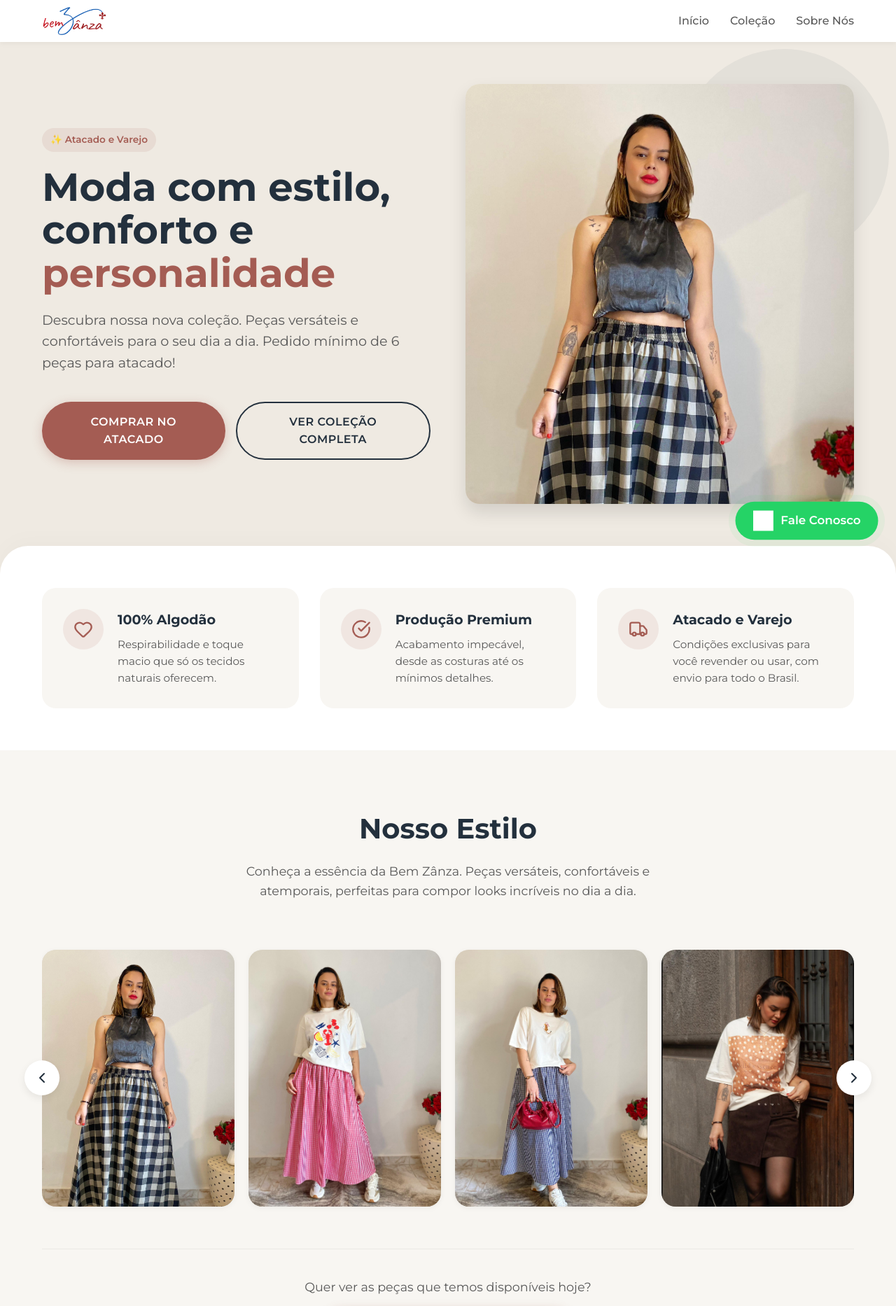
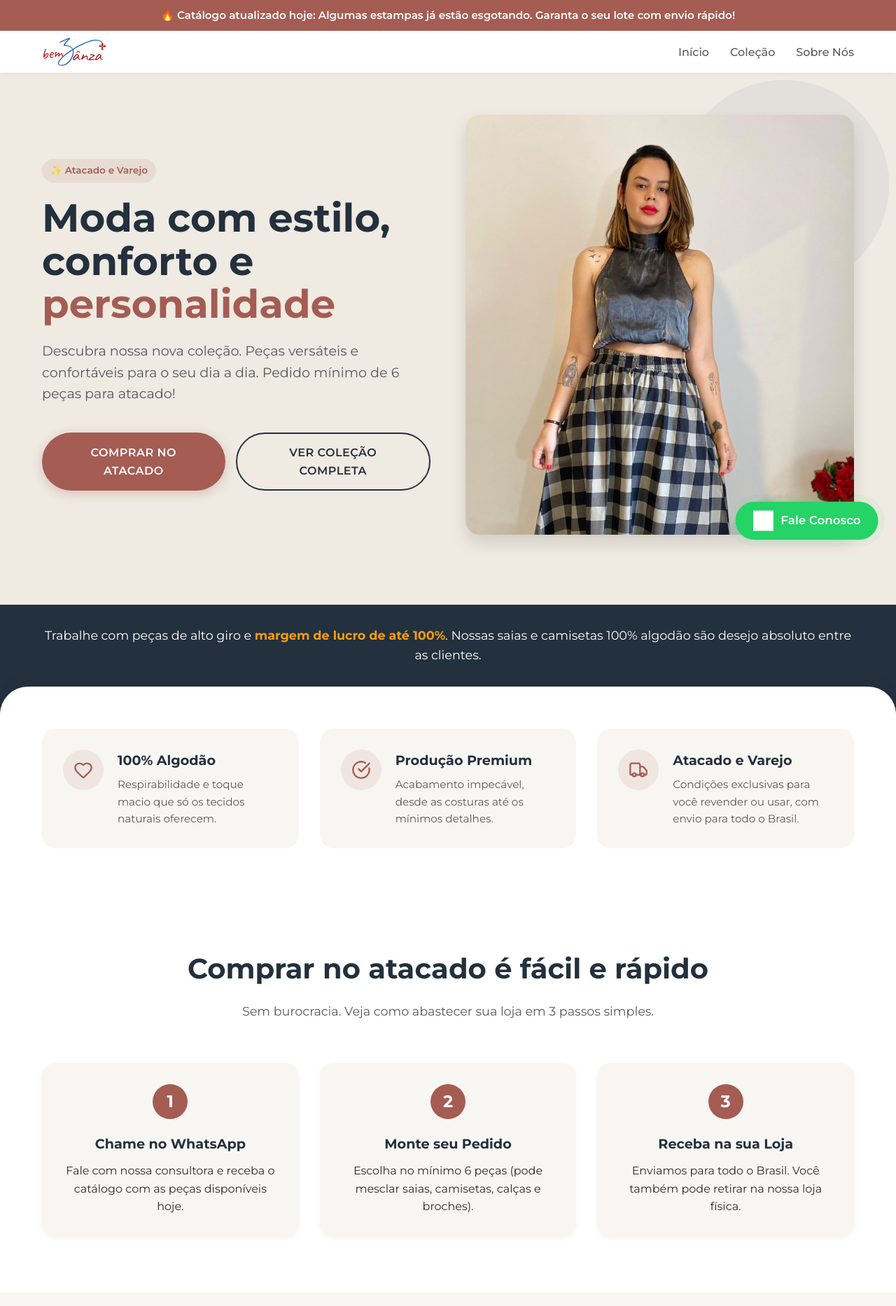
Before and after one commit to RenegedKrl/bem-zanza-lp, a React (Vite) app: page / in a window 1280 px wide. Shown: the top 1866 px of the page at 70% size. Built offline with nearby package versions, Linux system fonts and the light colour scheme; grey boxes are pictures that could not be loaded.

Commit message:
feat: add B2B conversion sections and fix styling issues

```diff
--- a/src/App.css
+++ b/src/App.css
@@ -492,6 +492,129 @@
   font-size: 1rem;
 }
 
+/* Top Banner */
+.top-banner {
+  background-color: var(--primary-red);
+  color: var(--white);
+  text-align: center;
+  padding: 10px;
+  font-size: 0.95rem;
+  font-weight: 600;
+  z-index: 100;
+  position: relative;
+}
+
+/* Profit Banner */
+.profit-banner {
+  background-color: var(--primary-blue);
+  color: var(--white);
+  text-align: center;
+  padding: 30px 0 70px;
+  font-size: 1.1rem;
+}
+.profit-banner strong {
+  color: #f59e0b; /* highlight gold */
+}
+
+/* Steps Section */
+.steps-section {
+  padding: 80px 0;
+  background-color: var(--white);
+}
+.steps-grid {
+  display: grid;
+  grid-template-columns: repeat(3, 1fr);
+  gap: 30px;
+}
+.step-card {
+  text-align: center;
+  padding: 30px;
+  background-color: var(--bg-color);
+  border-radius: 20px;
+  box-shadow: var(--shadow-sm);
+}
+.step-number {
+  width: 50px;
+  height: 50px;
+  background-color: var(--primary-red);
+  color: var(--white);
+  font-size: 1.5rem;
+  font-weight: bold;
+  display: flex;
+  align-items: center;
+  justify-content: center;
+  border-radius: 50%;
+  margin: 0 auto 20px;
+}
+.step-card h3 {
+  color: var(--primary-blue);
+  margin-bottom: 10px;
+  font-size: 1.2rem;
+}
+
+/* Testimonials */
+.testimonials-section {
+  padding: 80px 0;
+  background-color: var(--bg-color);
+}
+.testimonial-card {
+  background-color: var(--primary-blue);
+  color: var(--white);
+  padding: 30px;
+  border-radius: 12px;
+  display: flex;
+  flex-direction: column;
+  scroll-snap-align: start;
+  flex: 0 0 calc(33.333% - 14px);
+  height: auto;
+  box-shadow: var(--shadow-md);
+}
+.testimonial-quote {
+  color: var(--primary-red);
+  font-size: 4rem;
+  font-family: serif;
+  line-height: 1;
+  margin-bottom: -15px;
+}
+.testimonial-stars {
+  color: #f59e0b;
+  margin-bottom: 20px;
+  display: flex;
+  gap: 3px;
+}
+.testimonial-text {
+  font-size: 0.95rem;
+  line-height: 1.6;
+  opacity: 0.9;
+  flex: 1;
+  margin-bottom: 20px;
+}
+.testimonial-author {
+  display: flex;
+  align-items: center;
+  gap: 15px;
+}
+.testimonial-avatar {
+  background-color: var(--primary-red);
+  width: 40px;
+  height: 40px;
+  border-radius: 50%;
+  display: flex;
+  align-items: center;
+  justify-content: center;
+  font-weight: bold;
+  font-size: 1.1rem;
+}
+.testimonial-author-info h4 {
+  margin: 0;
+  font-size: 1rem;
+  color: var(--white);
+}
+.testimonial-author-info span {
+  font-size: 0.8rem;
+  opacity: 0.7;
+}
+
 /* CTA Section */
 .cta-section {
   background: linear-gradient(135deg, var(--primary-blue), #0d4279);
@@ -759,6 +882,12 @@
   .categories-grid {
     grid-template-columns: repeat(2, 1fr);
   }
+  .steps-grid {
+    grid-template-columns: repeat(2, 1fr);
+  }
+  .testimonial-card {
+    flex: 0 0 calc(50% - 10px);
+  }
   .stats-grid {
     gap: 80px;
   }
@@ -811,6 +940,12 @@
 @media (max-width: 768px) {
   .categories-grid {
     grid-template-columns: 1fr;
+  }
+  .steps-grid {
+    grid-template-columns: 1fr;
+  }
+  .testimonial-card {
+    flex: 0 0 100%;
   }
   .stats-grid {
     flex-direction: column;
--- a/src/App.jsx
+++ b/src/App.jsx
@@ -98,8 +98,68 @@ function App() {
     { id: 5, image: '/1 (5).jpg', alt: 'Look Bem Zânza 5' }
   ];
 
+  const testimonials = [
+    {
+      id: 1,
+      text: "Meninas, podem comprar sem medo! As saias 100% algodão são perfeitas, o caimento é impecável e minhas clientes tão levando de 3 em 3. Acabamento surreal, não fica transparente.",
+      name: "Juliana T.",
+      role: "Dona de Boutique em MG",
+      initial: "J"
+    },
+    {
+      id: 2,
+      text: "Chegou super rápido! Pedi um lote com 15 peças pra testar a qualidade das camisetas e vendi tudo na primeira semana. A margem de lucro é muito boa, já tô pedindo reposição hoje mesmo.",
+      name: "Amanda S.",
+      role: "Revendedora Autônoma",
+      initial: "A"
+    },
+    {
+      id: 3,
+      text: "Eu tinha muito medo de comprar atacado pela internet e vir tecido ruim, mas a Bem Zânza me surpreendeu. O tecido é muito fresco, as costuras são lisinhas. Minhas clientes amaram as calças!",
+      name: "Carla M.",
+      role: "Lojista em SP",
+      initial: "C"
+    },
+    {
+      id: 4,
+      text: "Gente do céu, o que são esses broches?? Comprei pra dar um charme nas camisetas básicas e virou febre aqui na loja. Dá um ar super chique pra peça. Atendimento top pelo WhatsApp também.",
+      name: "Beatriz R.",
+      role: "Dona de Loja Online",
+      initial: "B"
+    }
+  ];
+
+  const testimonialsRef = useRef(null);
+
+  const scrollNextTestimonial = () => {
+    if (testimonialsRef.current) {
+      const { scrollLeft, scrollWidth, clientWidth } = testimonialsRef.current;
+      if (scrollLeft + clientWidth >= scrollWidth - 10) {
+        testimonialsRef.current.scrollTo({ left: 0, behavior: 'smooth' });
+      } else {
+        const slideWidth = testimonialsRef.current.children[0].clientWidth;
+        testimonialsRef.current.scrollBy({ left: slideWidth + 20, behavior: 'smooth' });
+      }
+    }
+  };
+
+  const scrollPrevTestimonial = () => {
+    if (testimonialsRef.current) {
+      const { scrollLeft, scrollWidth } = testimonialsRef.current;
+      if (scrollLeft <= 10) {
+        testimonialsRef.current.scrollTo({ left: scrollWidth, behavior: 'smooth' });
+      } else {
+        const slideWidth = testimonialsRef.current.children[0].clientWidth;
+        testimonialsRef.current.scrollBy({ left: -(slideWidth + 20), behavior: 'smooth' });
+      }
+    }
+  };
+
   return (
     <div className="app">
+      <div className="top-banner">
+        🔥 Catálogo atualizado hoje: Algumas estampas já estão esgotando. Garanta o seu lote com envio rápido!
+      </div>
       {/* Header */}
       <header className={`header ${scrolled ? 'shadow-md' : ''}`}>
         <div className="container">
@@ -156,6 +216,13 @@ function App() {
         </div>
       </section>
 
+      {/* Profit Banner */}
+      <div className="profit-banner">
+        <div className="container">
+          <p>Trabalhe com peças de alto giro e <strong>margem de lucro de até 100%</strong>. Nossas saias e camisetas 100% algodão são desejo absoluto entre as clientes.</p>
+        </div>
+      </div>
+
       {/* Features */}
       <section className="features">
         <div className="container">
@@ -186,6 +253,33 @@ function App() {
                 <h3>Atacado e Varejo</h3>
                 <p>Condições exclusivas para você revender ou usar, com envio para todo o Brasil.</p>
               </div>
+            </div>
+          </div>
+        </div>
+      </section>
+
+      {/* Steps Section */}
+      <section className="steps-section">
+        <div className="container">
+          <div className="section-header">
+            <h2>Comprar no atacado é fácil e rápido</h2>
+            <p>Sem burocracia. Veja como abastecer sua loja em 3 passos simples.</p>
+          </div>
+          <div className="steps-grid">
+            <div className="step-card">
+              <div className="step-number">1</div>
+              <h3>Chame no WhatsApp</h3>
+              <p>Fale com nossa consultora e receba o catálogo com as peças disponíveis hoje.</p>
+            </div>
+            <div className="step-card">
+              <div className="step-number">2</div>
+              <h3>Monte seu Pedido</h3>
+              <p>Escolha no mínimo 6 peças (pode mesclar saias, camisetas, calças e broches).</p>
+            </div>
+            <div className="step-card">
+              <div className="step-number">3</div>
+              <h3>Receba na sua Loja</h3>
+              <p>Enviamos para todo o Brasil. Você também pode retirar na nossa loja física.</p>
             </div>
           </div>
         </div>
@@ -305,6 +399,47 @@ function App() {
           </div>
 
 
+        </div>
+      </section>
+
+      {/* Testimonials Section */}
+      <section className="testimonials-section">
+        <div className="container">
+          <div className="section-header">
+            <h2>O que nossas revendedoras dizem</h2>
+            <p>Histórias reais de quem confia e lucra revendendo Bem Zânza.</p>
+          </div>
+
+          <div className="carousel-container">
+            <button className="carousel-btn prev" onClick={scrollPrevTestimonial} aria-label="Anterior">
+              <ChevronLeft size={24} />
+            </button>
+            <div className="carousel-track-wrapper" ref={testimonialsRef}>
+              {testimonials.map((test) => (
+                <div key={test.id} className="testimonial-card">
+                  <div className="testimonial-quote">"</div>
+                  <div className="testimonial-stars">
+                    <Star size={16} fill="currentColor" stroke="none" />
+                    <Star size={16} fill="currentColor" stroke="none" />
+                    <Star size={16} fill="currentColor" stroke="none" />
+                    <Star size={16} fill="currentColor" stroke="none" />
+                    <Star size={16} fill="currentColor" stroke="none" />
+                  </div>
+                  <div className="testimonial-text">{test.text}</div>
+                  <div className="testimonial-author">
+                    <div className="testimonial-avatar">{test.initial}</div>
+                    <div className="testimonial-author-info">
+                      <h4>{test.name}</h4>
+                      <span>{test.role}</span>
+                    </div>
+                  </div>
+                </div>
+              ))}
+            </div>
+            <button className="carousel-btn next" onClick={scrollNextTestimonial} aria-label="Próximo">
+              <ChevronRight size={24} />
+            </button>
+          </div>
         </div>
       </section>
 
```
